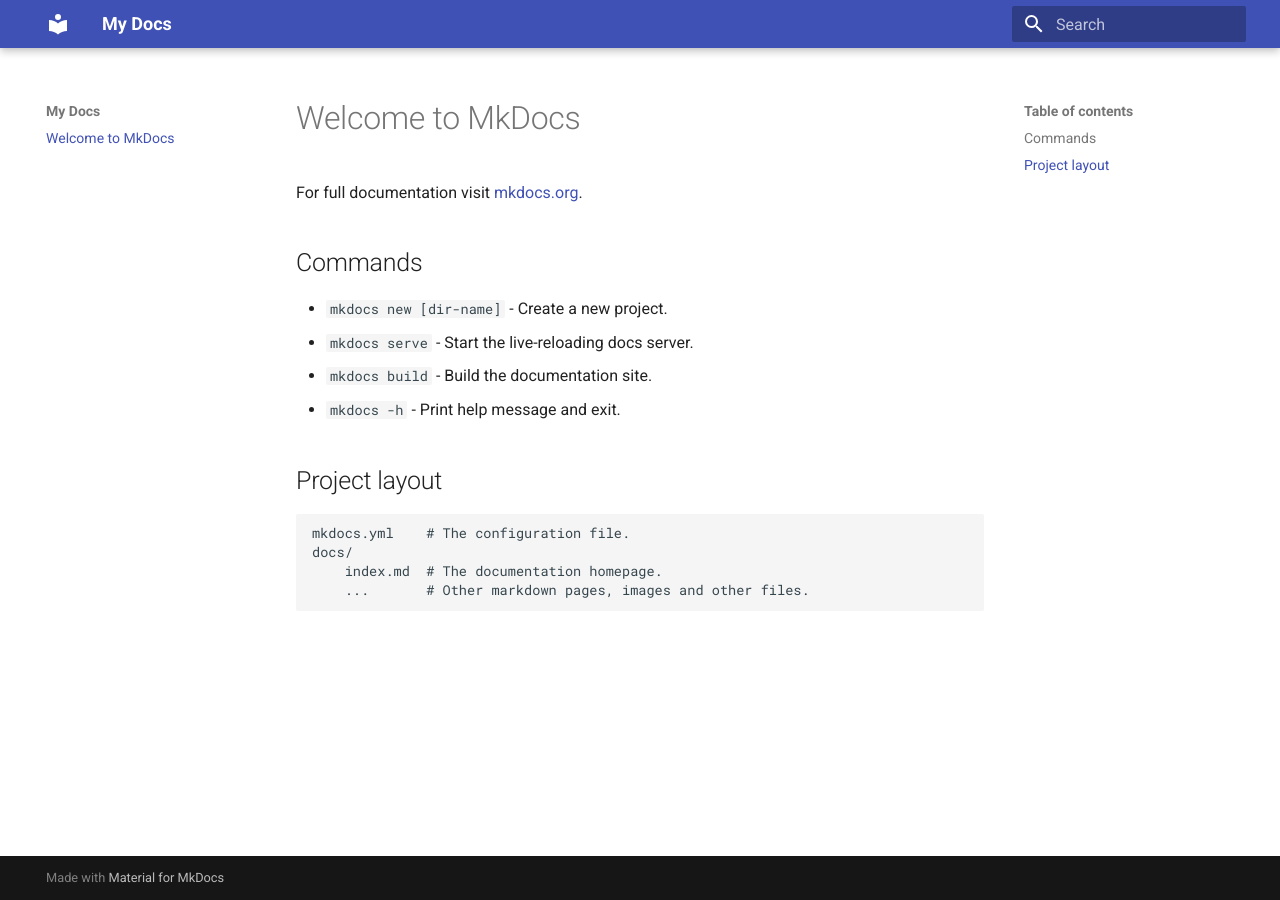
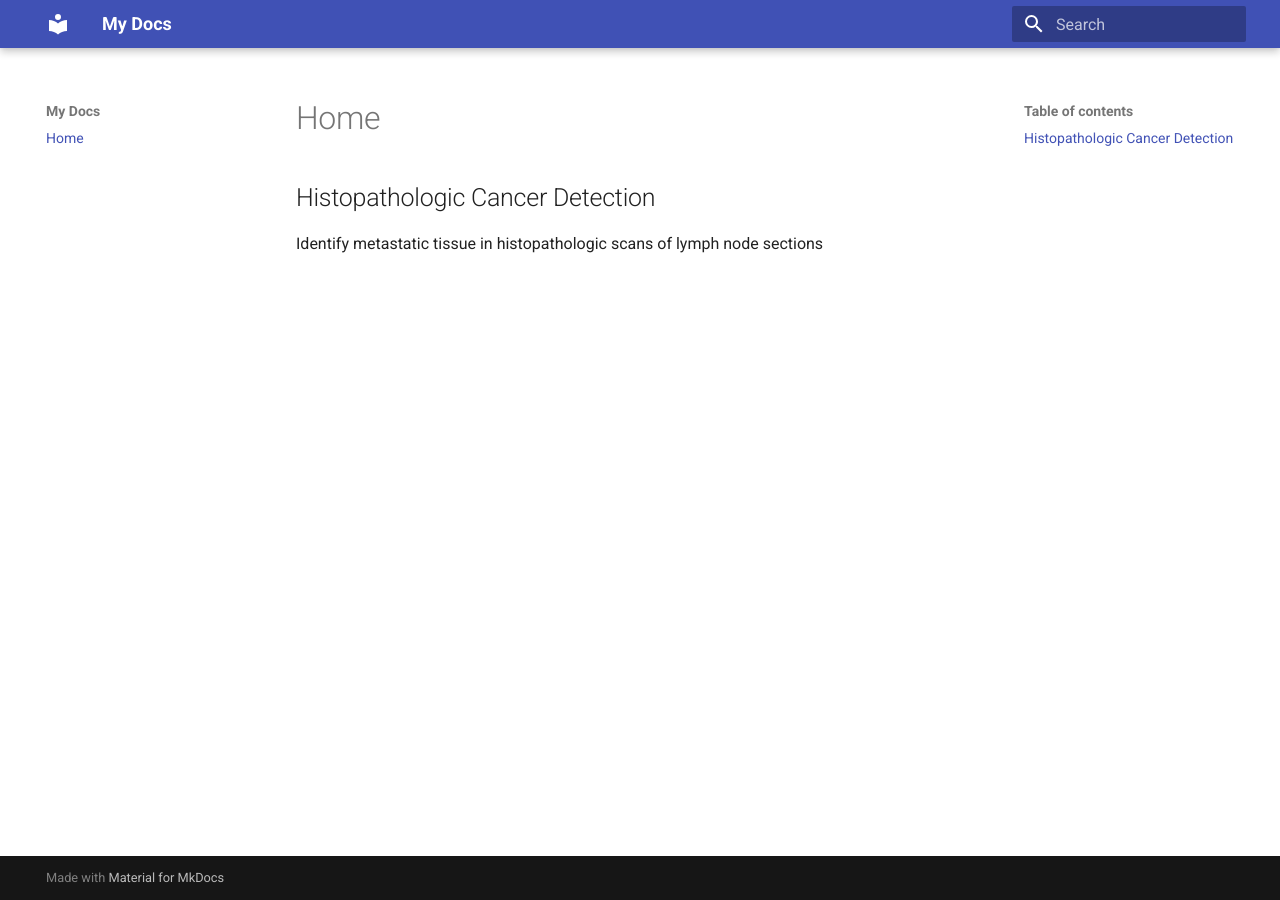
Before and after one commit to Oc3-Academy/playlist-good-practices-ds, an MkDocs documentation site: the page built from docs/index.md, in a window 1280 px wide. Built offline with MkDocs 1.6.1 and Material for MkDocs 9.7.7, drawn with Linux system fonts in a browser that asks for light colours.

Commit message:
:memo: updating docs.

```diff
--- a/docs/index.md
+++ b/docs/index.md
@@ -1,17 +1,3 @@
-# Welcome to MkDocs
+## Histopathologic Cancer Detection
 
-For full documentation visit [mkdocs.org](https://www.mkdocs.org).
-
-## Commands
-
-* `mkdocs new [dir-name]` - Create a new project.
-* `mkdocs serve` - Start the live-reloading docs server.
-* `mkdocs build` - Build the documentation site.
-* `mkdocs -h` - Print help message and exit.
-
-## Project layout
-
-    mkdocs.yml    # The configuration file.
-    docs/
-        index.md  # The documentation homepage.
-        ...       # Other markdown pages, images and other files.
+Identify metastatic tissue in histopathologic scans of lymph node sections
```
